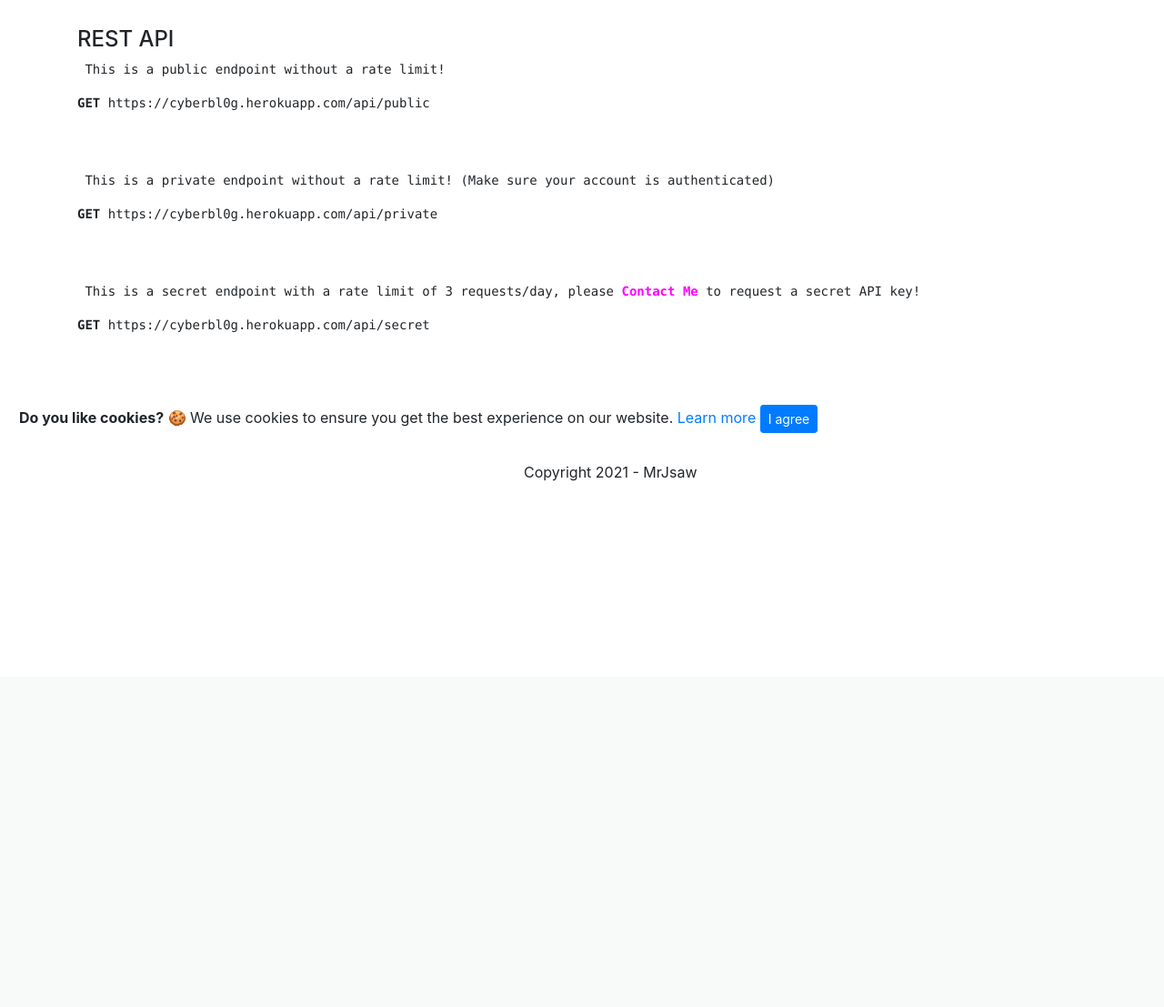
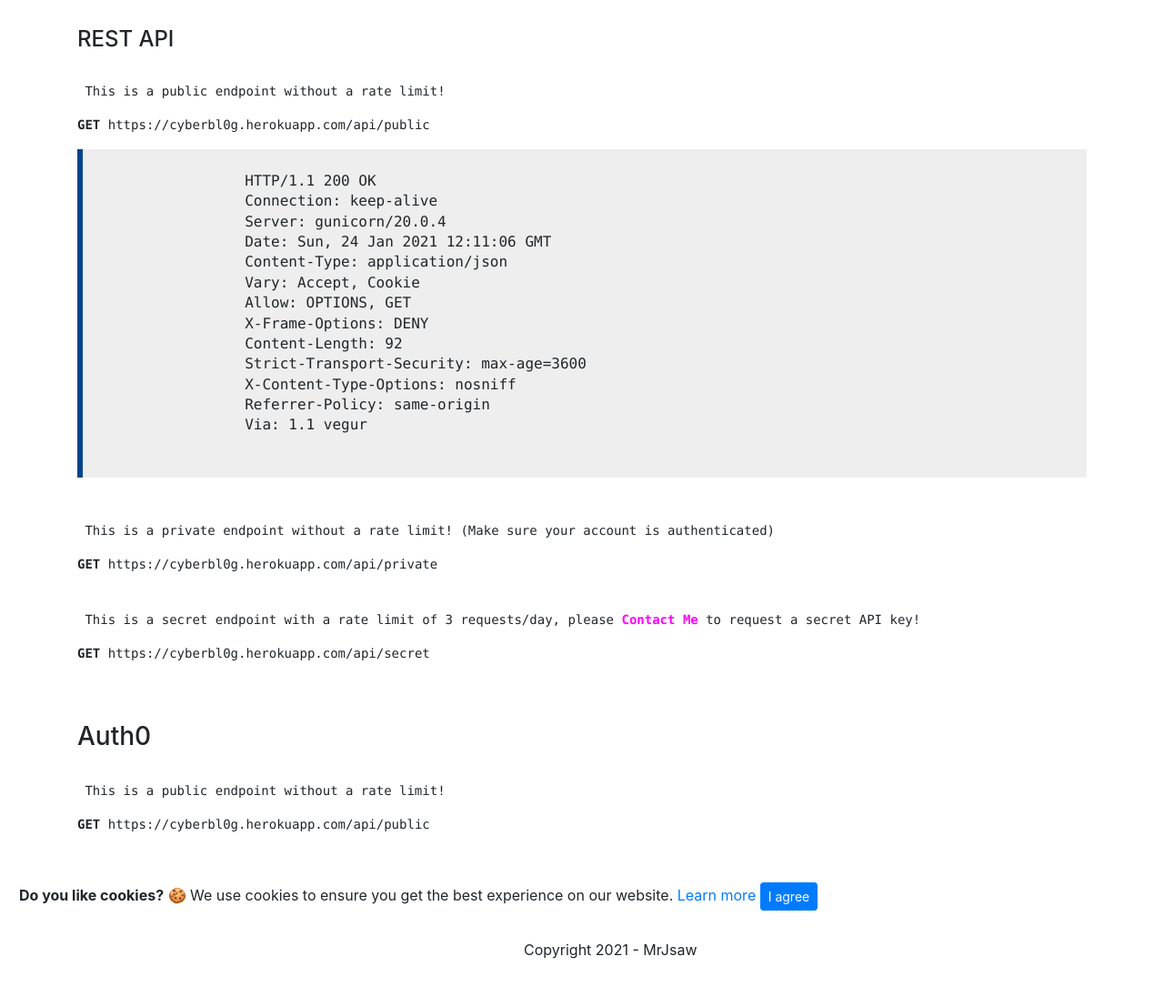
Before and after one commit to Mrjsaw/django-blog, a Django app: template templates/api.html in a window 1280 px wide. Shown: the part 56-1163 px from the top of the page at 91% size. Before the commit the page ends 585 px from the top, so only its background shows below. Run offline with Django 3.2, Linux system fonts and the light colour scheme; the template is opened without the code that fills it, so the values that code supplies are empty; some libraries are stand-ins or nearby versions.

Commit message:
adding api landing layout

```diff
--- a/core/forms.py
+++ b/core/forms.py
@@ -2,7 +2,7 @@ from .models import Comment
 from django import forms
 
 class CommentForm(forms.ModelForm):
-    content = forms.CharField(label='content', max_length = 500)
+    content = forms.CharField(label='content', max_length = 100)
     class Meta:
         model = Comment
         fields = ['content']
--- a/templates/api.html
+++ b/templates/api.html
@@ -6,41 +6,78 @@
 <body>
 
 {% include "nav.html" %}
-
+    <style>
+    .code {
+        background-color: #eee;
+        border-left: 6px solid #00458b;
+        font-size: 1rem;
+        line-height: 1.4;
+        margin: 0 0 24px;
+        max-width: 100%;
+        overflow: auto;
+        padding: 24px;
+    }
+    </style>
     <div class="container">
 
         <!-- Content -->
         <div id="content">
 
               <h4>REST API</h4>
-
-              <div class="request-info" style="clear: both" aria-label="request info">
-                <pre class="prettyprint"> This is a public endpoint without a rate limit!</pre>
+            <br>
+              <div>
+                <pre> This is a public endpoint without a rate limit!</pre>
               </div>
 
-              <div class="request-info" style="clear: both" aria-label="request info">
-                <pre class="prettyprint"><b>GET</b> <span class="lit">https://cyberbl0g.herokuapp.com/api/public</span></pre>
+              <div>
+                <pre><b>GET</b> <span>https://cyberbl0g.herokuapp.com/api/public</span></pre>
+              </div>
+              <pre class="code">
+                HTTP/1.1 200 OK
+                Connection: keep-alive
+                Server: gunicorn/20.0.4
+                Date: Sun, 24 Jan 2021 12:11:06 GMT
+                Content-Type: application/json
+                Vary: Accept, Cookie
+                Allow: OPTIONS, GET
+                X-Frame-Options: DENY
+                Content-Length: 92
+                Strict-Transport-Security: max-age=3600
+                X-Content-Type-Options: nosniff
+                Referrer-Policy: same-origin
+                Via: 1.1 vegur
+              </pre>
+              <br>
+              <div>
+                <pre> This is a private endpoint without a rate limit! (Make sure your account is authenticated)</pre>
+              </div>
+
+              <div>
+                <pre><b>GET</b> <span>https://cyberbl0g.herokuapp.com/api/private</span></pre>
+              </div>
+              <br>
+              <div>
+                <pre> This is a secret endpoint with a rate limit of 3 requests/day, please <a href="#" style="color: fuchsia;font-weight: bolder;">Contact Me</a> to request a secret API key!</pre>
+              </div>
+
+              <div>
+                <pre><b>GET</b> <span>https://cyberbl0g.herokuapp.com/api/secret</span></pre>
               </div>
               <br><br>
-              <div class="request-info" style="clear: both" aria-label="request info">
-                <pre class="prettyprint"> This is a private endpoint without a rate limit! (Make sure your account is authenticated)</pre>
+              <h3>Auth0</h3>
+              <br>
+              <div>
+                <pre > This is a public endpoint without a rate limit!</pre>
               </div>
 
-              <div class="request-info" style="clear: both" aria-label="request info">
-                <pre class="prettyprint"><b>GET</b> <span class="lit">https://cyberbl0g.herokuapp.com/api/private</span></pre>
+              <div>
+                <pre ><b>GET</b> <span>https://cyberbl0g.herokuapp.com/api/public</span></pre>
               </div>
-              <br><br>
-              <div class="request-info" style="clear: both" aria-label="request info">
-                <pre class="prettyprint"> This is a secret endpoint with a rate limit of 3 requests/day, please <a href="#" style="color: fuchsia;font-weight: bolder;">Contact Me</a> to request a secret API key!</pre>
-              </div>
+              <br>
 
-              <div class="request-info" style="clear: both" aria-label="request info">
-                <pre class="prettyprint"><b>GET</b> <span class="lit">https://cyberbl0g.herokuapp.com/api/secret</span></pre>
-              </div>
-              <br><br>
-            </div>
         </div>
-    </div>
+
+</div>
 
 {% include "footer.html" %}
 
```
